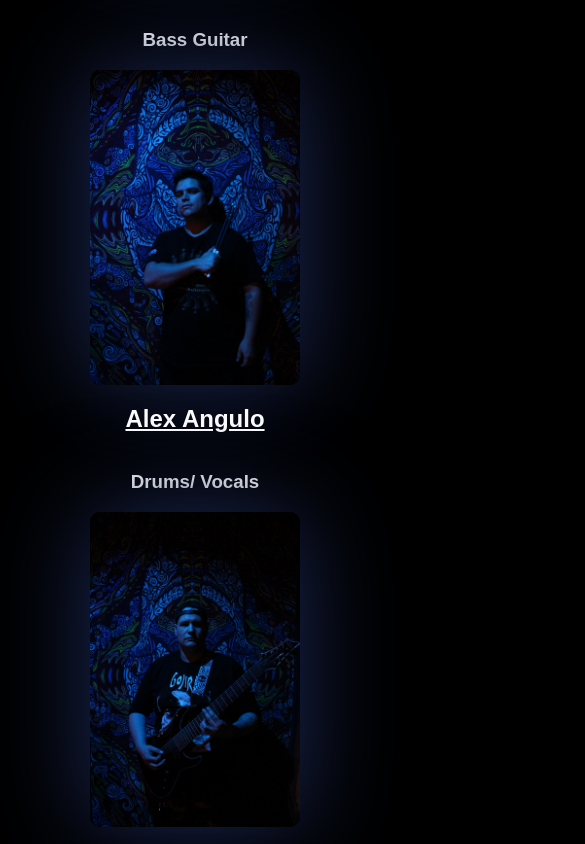
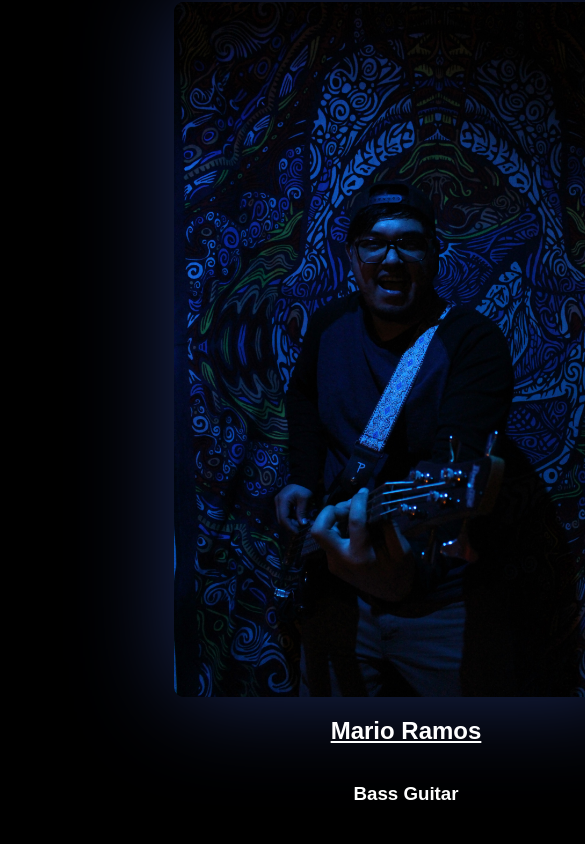
Before and after one commit to JesusFernandoRios/theocide, a Next.js app: page /Band in a window 390 px wide. Shown: the top 844 px of the page, 585 px wide, since content can reach past the window. Built offline with nearby package versions, Linux system fonts and the light colour scheme.

Commit message:
working on band pictures page

```diff
--- a/styles/BandProfiles.module.css
+++ b/styles/BandProfiles.module.css
@@ -36,7 +36,13 @@
 }
 
 @media (max-width: 768px) {
+
+    .mainContainer {
+        width: 812px;
+        justify-content: end;
+    }
+
     .imageContainer {
-        flex-direction: column-reverse;
+        flex-direction: column;
     }
 }
```
